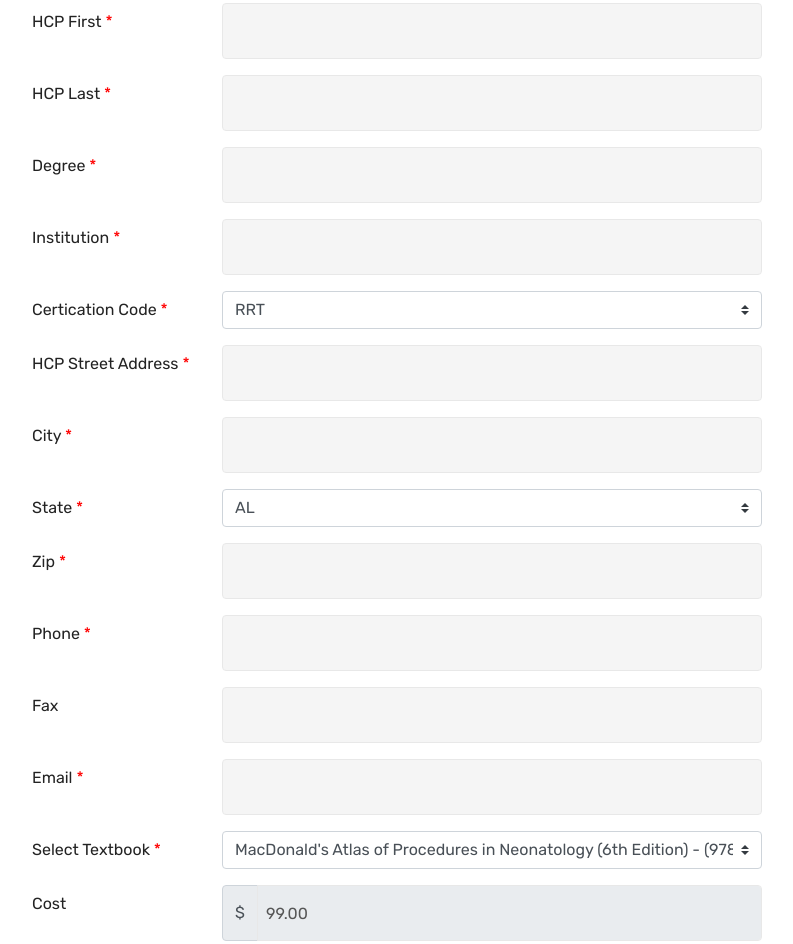
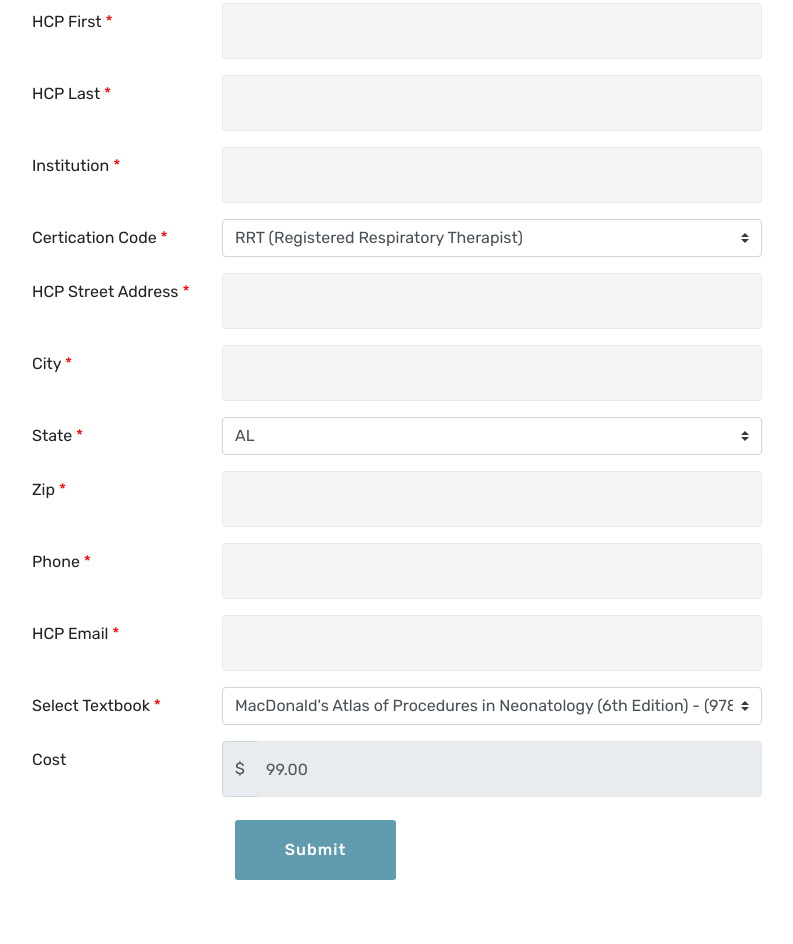
Before and after one commit to arTCGL/TexbookOrderForm, a plain HTML site: page index.html in a window 1280 px wide. Shown: the part 385-1329 px from the top of the page, without its empty margins (243-1036 px from the left). Drawn offline with nearby package versions, Linux system fonts and the light colour scheme.

Commit message:
Customer feedback updates
Removed fax and degree changed form name

```diff
--- a/index.html
+++ b/index.html
@@ -41,7 +41,7 @@
         <div class="row justify-content-center">
             <div class="title col-12 col-lg-8">
                 <h2 class="mbr-section-title align-center pb-3 mbr-fonts-style display-2">
-                    Chiesi Textbook Program Order Form</h2>
+                    Curosurf Textbook Program Order Form</h2>
                 <h3 class="mbr-section-subtitle align-center mbr-light pb-3 mbr-fonts-style display-5">
                     Please enter all HCP information in the Order Form</h3>
             </div>
@@ -70,12 +70,12 @@
       <input id="hcpLast" name="entry.790607589" type="text" class="form-control" required ="required">
     </div>
   </div>
-  <div class="form-group row">
+  <!--<div class="form-group row">
     <label for="degree" class="col-3 col-form-label">Degree<span style="color:red;"> *</span></label>
     <div class="col-9">
       <input id="degree" name="entry.18222752" type="text" class="form-control" required ="required">
     </div>
-  </div>
+  </div>-->
   <div class="form-group row">
     <label for="institution" class="col-3 col-form-label">Institution<span style="color:red;"> *</span></label>
     <div class="col-9">
@@ -86,12 +86,12 @@
     <label for="certCode" class="col-3 col-form-label">Certication Code<span style="color:red;"> *</span></label>
     <div class="col-9">
       <select id="certCode" name="entry.318290760" class="custom-select">
-        <option value="RRT">RRT</option>
-        <option value="RN">RN</option>
-        <option value="PHMCST">PHMCST</option>
-        <option value="PA">PA</option>
-        <option value="MD">MD</option>
-        <option value="RC">RC</option>
+        <option value="RRT">RRT (Registered Respiratory Therapist)</option>
+        <option value="RN">RN (Registered Nurse)</option>
+        <option value="PHMCST">PHMCST (Pharmacist)</option>
+        <option value="PA">PA (Phyician Assitant)</option>
+        <option value="MD">MD (Doctor of Medicine)</option>
+        <option value="RC">RC (Resiratory Care)</option>
         <option value="RCT">RCT</option>
         <option value="RCP">RCP</option>
         <option value="APRN">APRN</option>
@@ -181,14 +181,14 @@
       <input id="phone" name="entry.1611653414" type="text" class="form-control">
     </div>
   </div>
-  <div class="form-group row">
+  <!--<div class="form-group row">
     <label for="fax" class="col-3 col-form-label">Fax</label>
     <div class="col-9">
       <input id="fax" name="entry.1194449829" type="text" class="form-control">
     </div>
-  </div>
+  </div>-->
     <div class="form-group row">
-    <label for="email" class="col-3 col-form-label">Email<span style="color:red;"> *</span></label>
+    <label for="email" class="col-3 col-form-label">HCP Email<span style="color:red;"> *</span></label>
     <div class="col-9">
       <input id="email" name="entry.1920936398" type="text" class="form-control" required ="required">
     </div>
@@ -264,7 +264,7 @@
     let txt = document.querySelectorAll('[type="text"]');
     for (let i = 0; i < txt.length; i++) {
         txt[i].oninput = () => {
-            if (!(txt[0].value == '') && !(txt[1].value == '') && !(txt[2].value == '') && !(txt[3].value == '') && !(txt[4].value == '') && !(txt[5].value == '') && !(txt[6].value == '') && !(txt[7].value == '') && !(txt[8].value == '') && !(txt[10].value == '')) {
+            if (!(txt[0].value == '') && !(txt[1].value == '') && !(txt[2].value == '') && !(txt[3].value == '') && !(txt[4].value == '') && !(txt[5].value == '') && !(txt[6].value == '') && !(txt[7].value == '') && !(txt[8].value == '') && !(txt[9].value == '')) {
                 send.removeAttribute('disabled')
             }
         }
```
